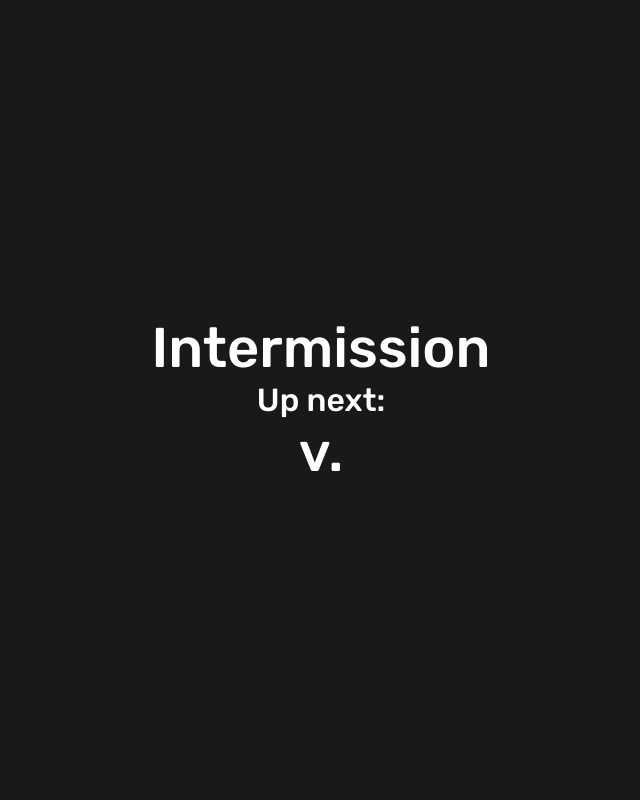
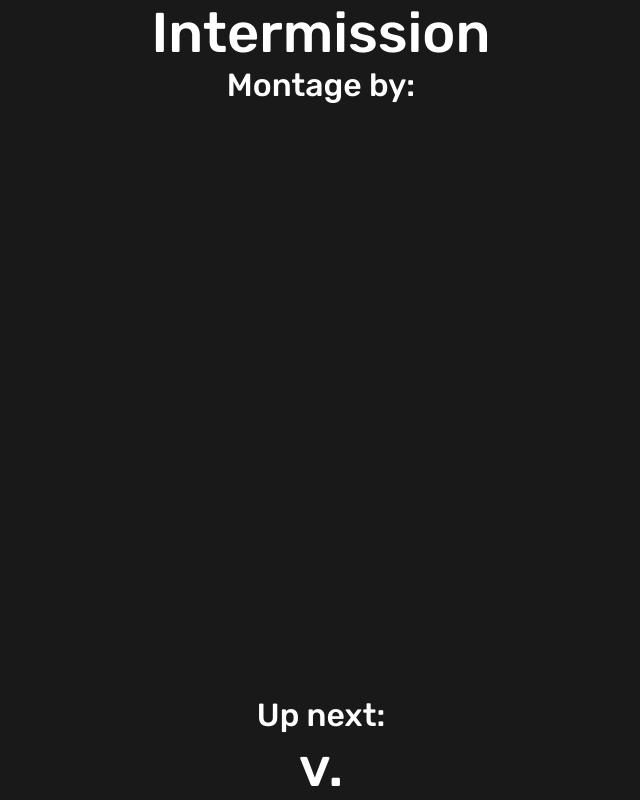
Before and after one commit to chaquator/mordhau_caster_overlay_frontend, a React app: page / in a window 1280 px wide. Shown: the whole page, without its empty margins (319-959 px from the left). Built offline with nearby package versions, Linux system fonts and the light colour scheme; no server answers.

Commit message:
new video player for intermission montage page

```diff
--- a/package.json
+++ b/package.json
@@ -8,9 +8,9 @@
     "@testing-library/user-event": "^13.5.0",
     "react": "^17.0.2",
     "react-dom": "^17.0.2",
-    "react-player": "^2.9.0",
     "react-router-dom": "^6.2.1",
     "react-scripts": "5.0.0",
+    "react-youtube": "^9.0.1",
     "web-vitals": "^2.1.4"
   },
   "scripts": {
--- a/public/Hud.css
+++ b/public/Hud.css
@@ -56,11 +56,14 @@ html, body {
 
 #video-container > * {
     box-sizing: border-box;
+    height: 100%;
     width: 100%;
     flex: none;
 }
 
 #video-player {
+    width: 100%;
+    height: 100%;
 }
 
 #image-container {
--- a/src/hud/Hud.js
+++ b/src/hud/Hud.js
@@ -1,6 +1,6 @@
 import React from 'react';
+import YouTube from 'react-youtube';
 import useWidthPair from '../useWidthPair.js';
-import ReactPlayer from 'react-player';
 
 function Hud() {
     const [showHud, setShowHud] = React.useState(null);
@@ -18,10 +18,9 @@ function Hud() {
     const [styleScoreRed, styleScoreBlue] = useWidthPair(elemScoreRed.current, elemScoreBlue.current, redScore, blueScore, showHud);
 
     const [iconMap, setIconMap] = React.useState(null);
-    // const [intermissionRecords, setIntermissionRecords] = React.useState(null);
+    const [intermissionRecords, setIntermissionRecords] = React.useState(null);
 
-    // const [currentRecord, setCurrentRecord] = React.useState(null);
-    // const [videoMuted, setVideoMuted] = React.useState(null);
+    const [currentRecord, setCurrentRecord] = React.useState(null);
 
     const initWs = () => {
         const WS_ENDPOINT = (() => {
@@ -49,45 +48,39 @@ function Hud() {
         });
     };
 
-    // const randomVideo = () => {
-    //     if (!intermissionRecords) return;
+    const onVidEnd = () => {
+        if (!intermissionRecords) return;
 
-    //     // const randomRecord = intermissionRecords[Math.floor(Math.random() * intermissionRecords.length)];
-    //     const randomRecord = {
-    //         author: "Test",
-    //         video_id: "JB4jZlu2-rI"
-    //     }
-    //     setCurrentRecord(randomRecord);
+        const randomRecord = intermissionRecords[Math.floor(Math.random() * intermissionRecords.length)];
+        setCurrentRecord(randomRecord);
 
-    //     console.log("Playing", randomRecord);
+        console.log("Playing", randomRecord);
+    };
 
-    //     setVideoMuted(true);
-    // };
+    const onVidPlay = e => {
+        requestAnimationFrame(() => {
+            e.target.unMute();
+        });
+    }
 
-    // const handleStartPlaying = () => {
-    //     requestAnimationFrame(() => {
-    //         setVideoMuted(false);
-    //     });
-    // }
-
-    // const onVidError = () => {
-    //     console.error(arguments);
-    //     console.error(currentRecord);
-    //     randomVideo();
-    // }
+    const onVidError = () => {
+        console.error(arguments);
+        console.error(currentRecord);
+        onVidEnd();
+    }
 
     React.useEffect(() => {
         (async () => {
             // Wait for font to load
             await document.fonts.load("1em Rubik");
 
-            // fetch("/public/intermission_records.json")
-            //     .then(r => r.json())
-            //     .then(json => {
-            //         console.log(json);
+            fetch("/public/intermission_records.json")
+                .then(r => r.json())
+                .then(json => {
+                    console.log(json);
 
-            //         setIntermissionRecords(json);
-            //     });
+                    setIntermissionRecords(json);
+                });
 
             fetch("/public/icon_map.json")
                 .then(r => r.json())
@@ -99,9 +92,9 @@ function Hud() {
         })();
     }, []);
 
-    // React.useEffect(() => {
-    //     randomVideo();
-    // }, [intermissionRecords]);
+    React.useEffect(() => {
+        onVidEnd();
+    }, [intermissionRecords]);
 
     const teamNameLookup = s => s.toLowerCase().replace(/ */g, "");
 
@@ -127,6 +120,24 @@ function Hud() {
     const intermissionScreen = () => (
         <div className="flex-container" id="intermission-container">
             <div>Intermission</div>
+            <div className="small">Montage by: {currentRecord?.author}</div>
+            <div className="flex-container" id="video-container">
+                <YouTube
+                    videoId={currentRecord?.video_id}
+                    id="video-player"
+                    opts={{
+                        height: "100%",
+                        width: "100%",
+                        playerVars: {
+                            autoplay: 1,
+                            mute: 1
+                        }
+                    }}
+                    onPlay={onVidPlay}
+                    onEnd={onVidEnd}
+                    onError={onVidError}
+                />
+            </div>
             <div className="small">Up next:</div>
             <div>{redTeam} v. {blueTeam}</div>
         </div >
@@ -135,40 +146,6 @@ function Hud() {
     return showHud ? hudContainer() : intermissionScreen();
 };
 
-/*
-            <div className="small">Montage by: {currentRecord?.author}</div>
-            <div className="flex-container" id="video-container">
-                <YoutubeEmbed id="video-player" embedId={currentRecord?.video_id} />
-            </div>
-                <ReactPlayer
-                    id="video-player"
-                    width="100%" height="100%"
-                    url={currentRecord?.url}
-                    volume="0.125"
-                    muted={videoMuted}
-                    playing={true}
-                    controls={true}
-                    onEnded={randomVideo}
-                    onStart={handleStartPlaying}
-                    onError={onVidError}
-                />
-
-*/
-
-// TODO: youtube embed api
-
-// retrieve from https://dev.to/bravemaster619/simplest-way-to-embed-a-youtube-video-in-your-react-app-3bk2
-// const YoutubeEmbed = ({ embedId }) => (
-//     <iframe
-//         width="100%"
-//         height="100%"
-//         src={`https://www.youtube.com/embed/${embedId}?autoplay=1&mute=1&enablejsapi=1`}
-//         frameBorder="0"
-//         allow="accelerometer; autoplay; clipboard-write; encrypted-media; gyroscope; picture-in-picture"
-//         allowFullScreen
-//         title="Embedded youtube"
-//     />
-// );
-
+// TODO: switch to youtube playlist instead of intermission_records.json
 
 export default Hud;
```
